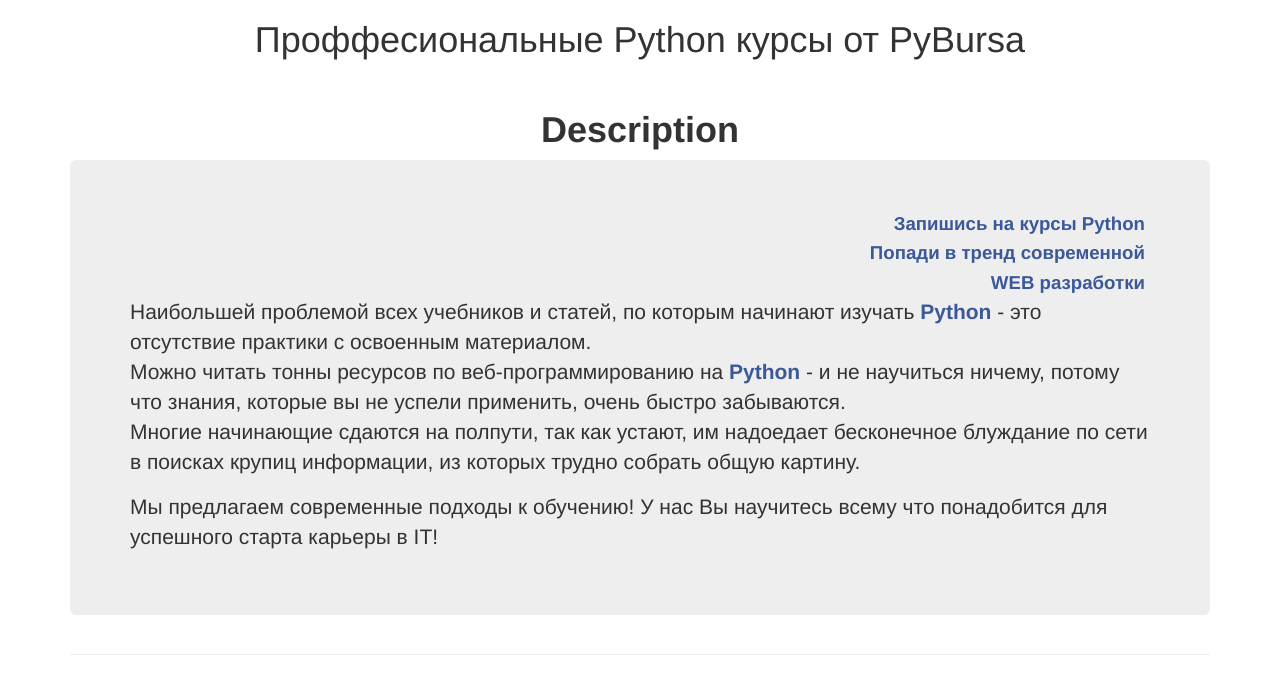
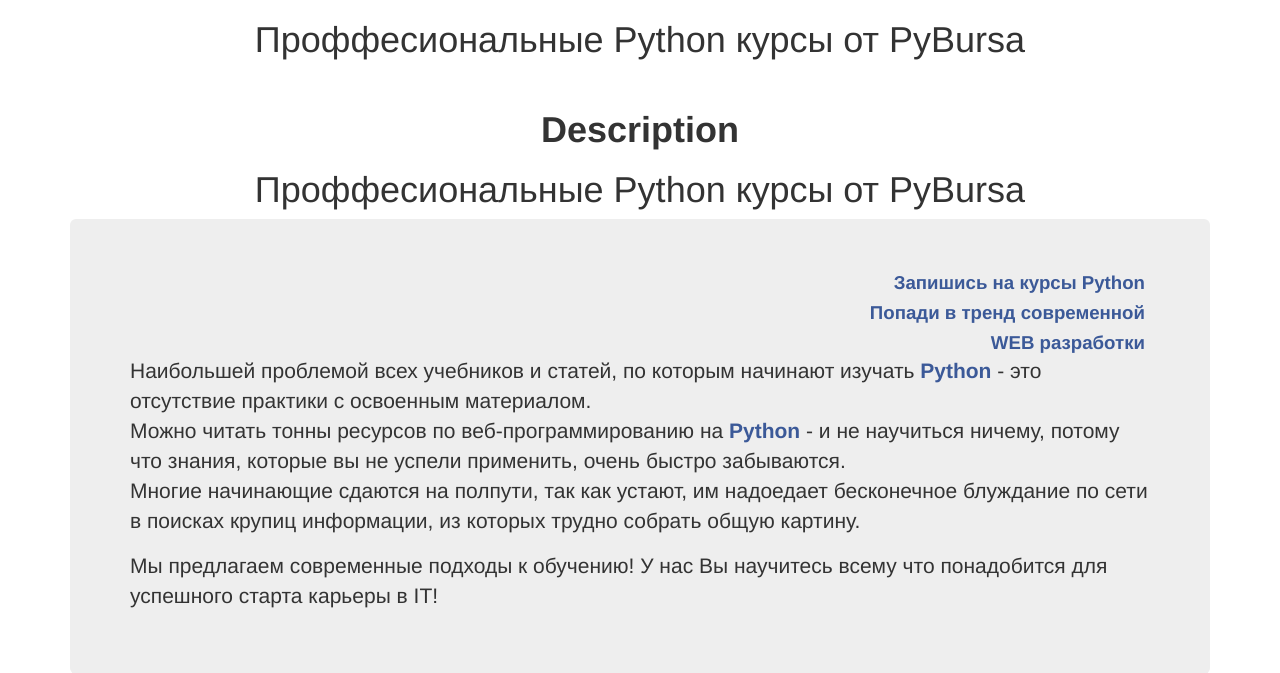
Before and after one commit to vovadoma/ooniversity_django_courses_03, a Python web app: template templates/index.html in a window 1280 px wide. Shown: the part 114-787 px from the top of the page. Run offline with Jinja, Linux system fonts and the light colour scheme; the template is opened without the code that fills it, so the values that code supplies are empty; some libraries are stand-ins or nearby versions.

Commit message:
Little changes

```diff
--- a/templates/index.html
+++ b/templates/index.html
@@ -39,6 +39,7 @@
     <div class="container">
       <div class="page-header">
         <h1 class="descr">Description</h1>
+        <h1 class="top">Проффесиональные Python курсы от PyBursa</h1>
         <div class="jumbotron">
 
           <div class="diviz1">Запишись на курсы <span class="py">Python</span></div>
```
